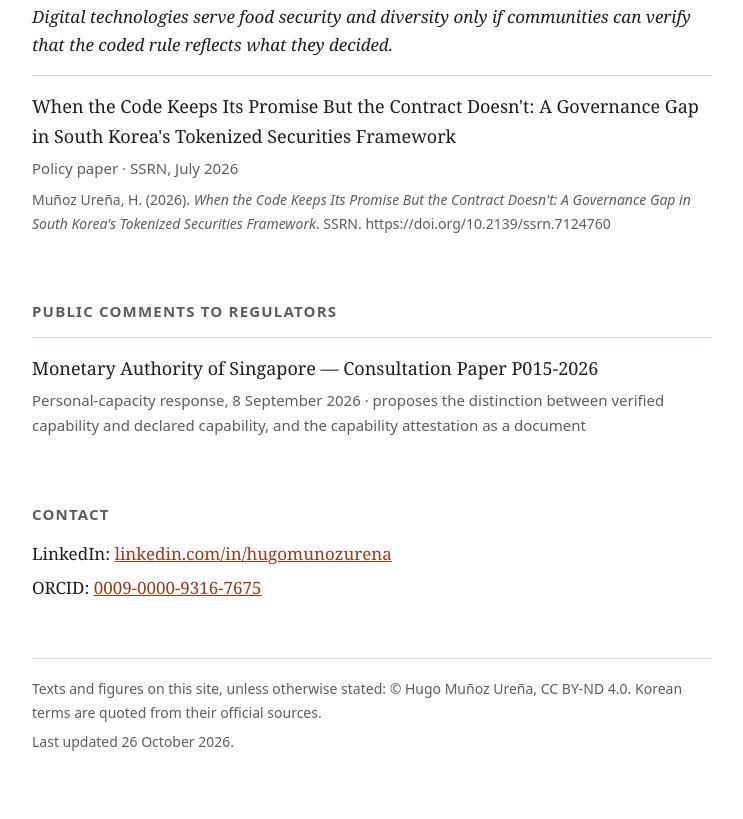
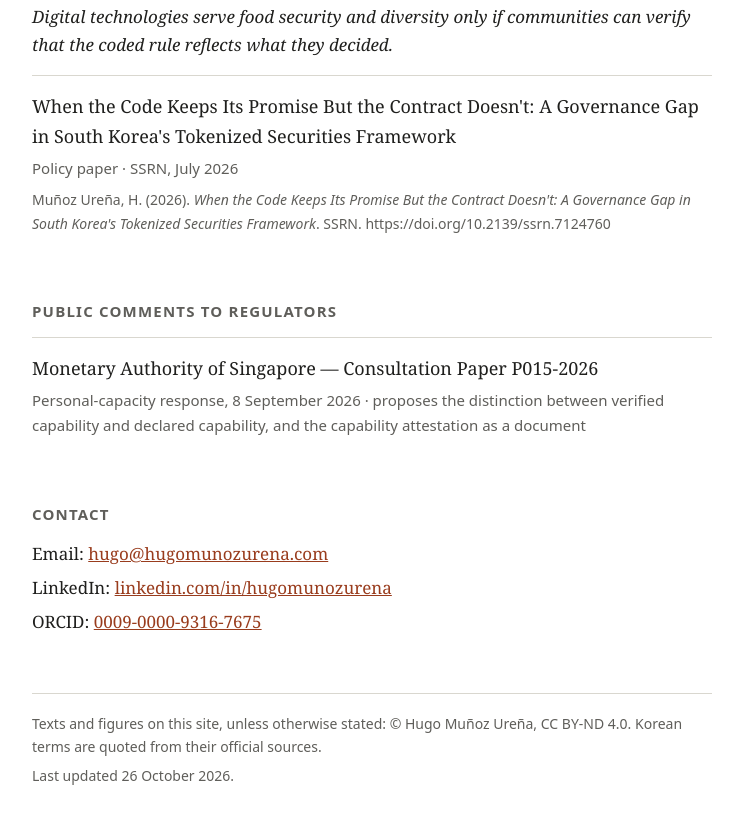
Before and after one commit to hugomunozurena/hugomunozurena.com, a plain HTML site: page index.html in a window 1280 px wide. Shown: the part 1490-2309 px from the top of the page, without its empty margins (268-1011 px from the left). Drawn offline with Linux system fonts and the light colour scheme.

Commit message:
Add email to contact
Co-Authored-By: Claude Fable 5.1 <noreply@anthropic.com>
Claude-Session: https://claude.ai/code/session_01AttZPLYnVaiAnxDKRfqhnY

```diff
--- a/index.html
+++ b/index.html
@@ -96,6 +96,7 @@
 
 <h2>Contact</h2>
 <div class="contact">
+  <p>Email: <a href="mailto:hugo@hugomunozurena.com">hugo@hugomunozurena.com</a></p>
   <p>LinkedIn: <a href="https://www.linkedin.com/in/hugomunozurena/">linkedin.com/in/hugomunozurena</a></p>
   <p>ORCID: <a href="https://orcid.org/0009-0000-9316-7675">0009-0000-9316-7675</a></p>
 </div>
```
